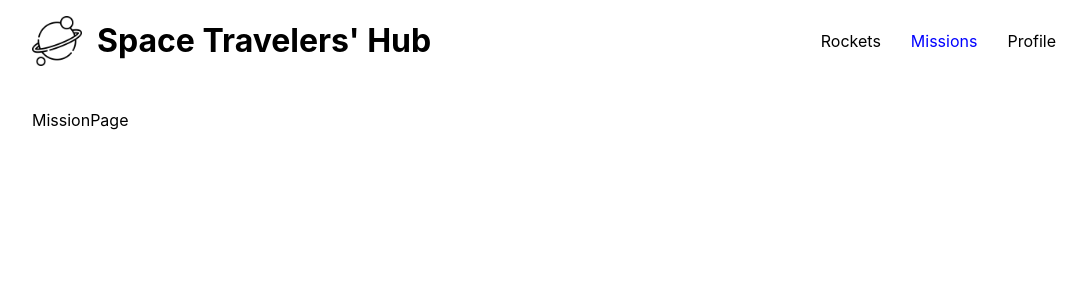
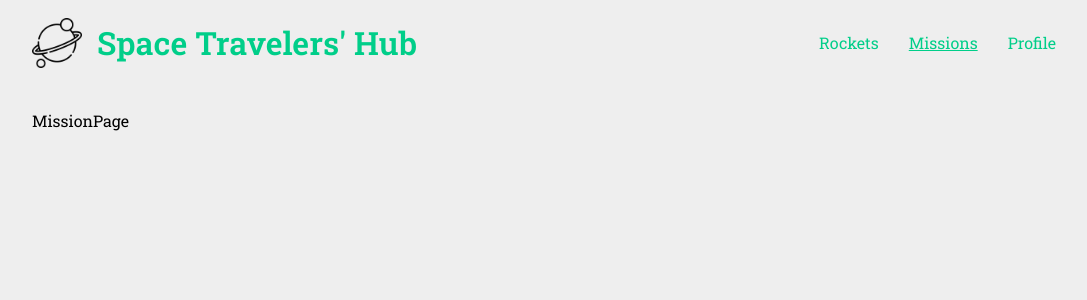
Before and after one commit to bhskr44/space-travelers-hub, a React (Create React App) app: page /missions in a window 1280 px wide. Shown: the top 300 px of the page, without its empty margins (96-1183 px from the left). Built offline with nearby package versions, Linux system fonts and the light colour scheme.

Commit message:
Add some styling and update README.md

```diff
--- a/src/App.css
+++ b/src/App.css
@@ -1,8 +1,21 @@
+@import url('https://fonts.googleapis.com/css2?family=Lato:wght@300;400;700&family=Montserrat:wght@300;400;600&family=Poppins:wght@300;400;600;800&family=Roboto+Slab:wght@300;400;600&display=swap');
+
+body {
+  font-family: 'Roboto Slab', serif;
+  background-color: #eee;
+}
+
+p {
+  font-size: 14px;
+  color: #555;
+}
+
 header {
   position: fixed;
   width: 100%;
   background-color: white;
   margin-bottom: 15px;
+  background-color: #eee;
 }
 
 .nav-container {
@@ -30,14 +43,20 @@ header {
   margin-right: 15px;
 }
 
+.logo h1 {
+  color: #00ce89;
+}
+
 nav a {
   margin-left: 30px;
   text-decoration: none;
-  color: black;
+  color: #00ce89;
+  /* color: #555; */
+
 }
 
 nav a.active {
-  color: blue;
+  text-decoration: underline;
 }
 
 .rocket-list {
@@ -47,7 +66,9 @@ nav a.active {
 
 .rocket-div {
   display: flex;
+  /* align-items: center; */
   margin-bottom: 40px;
+  /* background-color: white; */
 }
 
 .rocket-img {
@@ -58,7 +79,7 @@ nav a.active {
 
 .reserved-tag {
   display: inline-block;
-  background-color: rgb(27, 125, 170);
+  background-color: #e90074;
   color: white;
   padding: 5px;
   margin: 5px;
@@ -67,9 +88,9 @@ nav a.active {
 }
 
 .reserve-btn {
-  background-color: #0290ff;
+  background-color: #e90074;
   border: none;
-  padding: 1rem;
+  padding: .7rem;
   color: white;
   border-radius: 5px;
   cursor: pointer;
@@ -78,14 +99,14 @@ nav a.active {
 .cancel-reservation {
   background-color: white;
   border: 1px solid #d3d3d3;
-  padding: 1rem;
+  padding: .6rem;
   color: gray;
   border-radius: 5px;
   cursor: pointer;
 }
 
 .reserve-btn:hover {
-  background-color: #57a9e7;
+  background-color: #eb3e94;
 }
 
 .profile-div {
```
Also changed, not shown: 1 other file (tests, documents, lock files or other folders).
